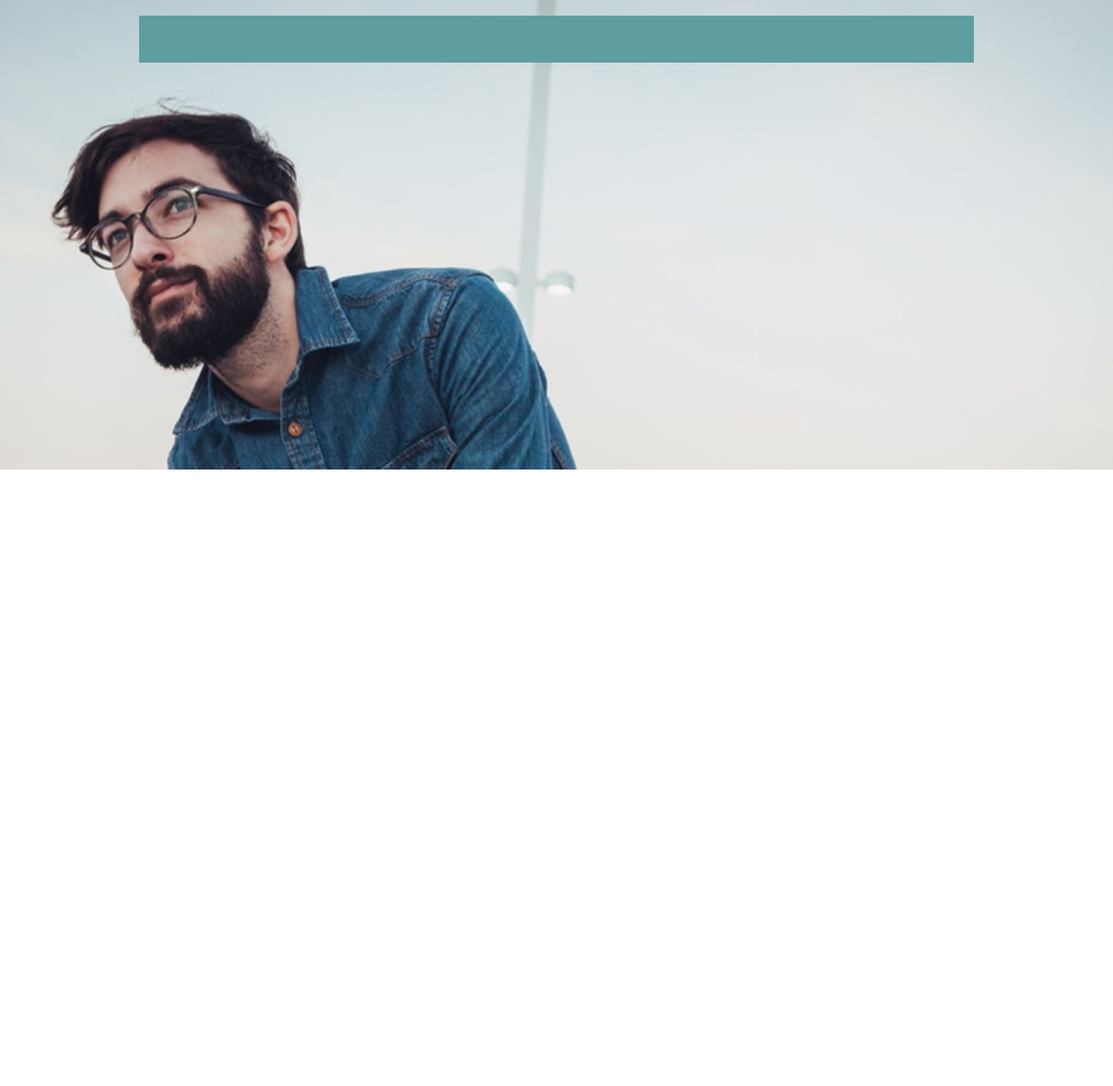
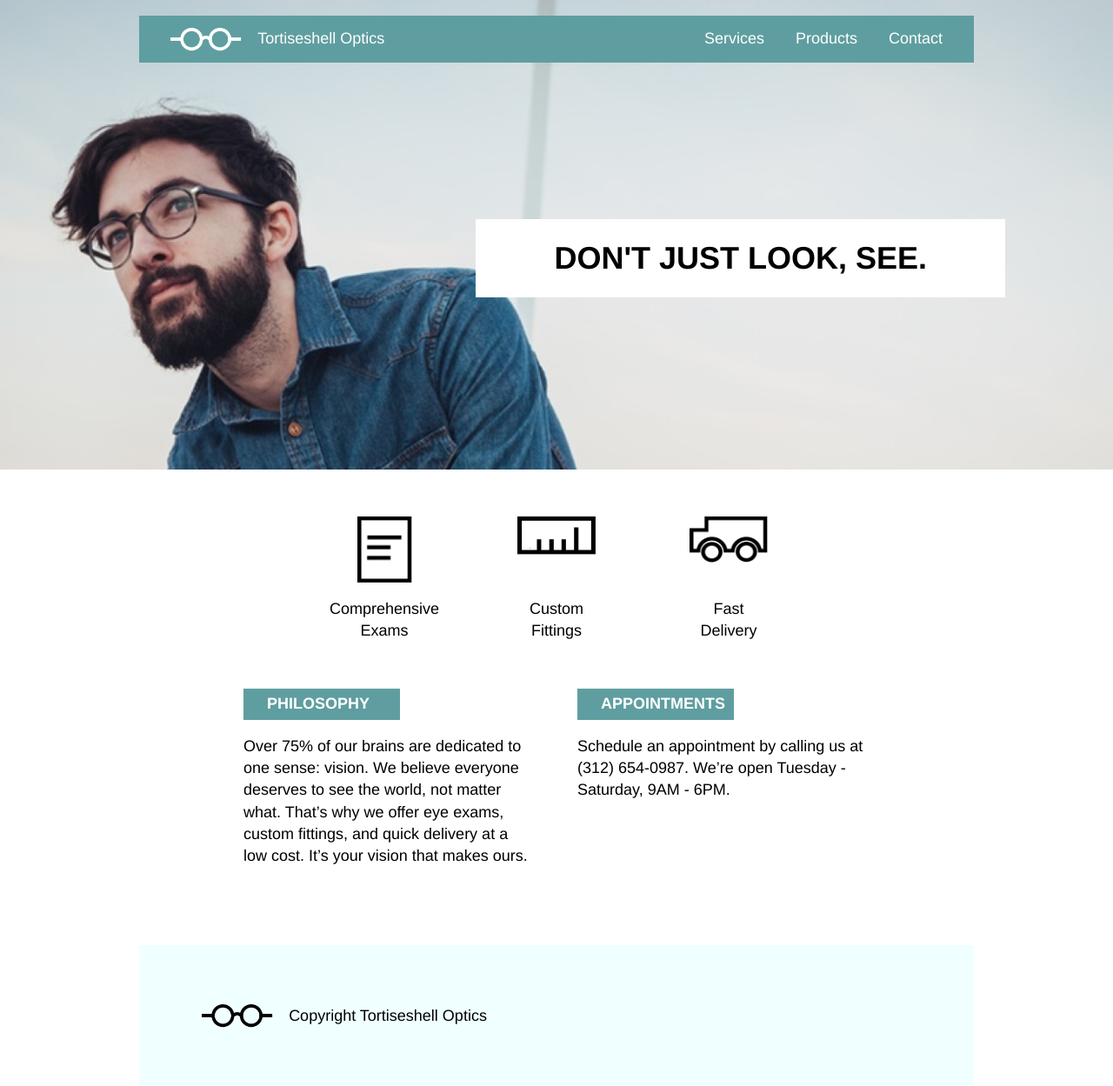
Before and after one commit to thelarchmage/TortoiseshellOptics, a plain HTML site: page index.html in a window 1280 px wide. Shown: the whole page at 87% size. Before the commit the page ends 900 px from the top, so only its background shows below. Drawn offline with Linux system fonts and the light colour scheme.

Commit message:
Add majority of site functionality, work on device compatibility

```diff
--- a/index.html
+++ b/index.html
@@ -7,23 +7,87 @@
     <link rel="stylesheet" type="text/css" href="./resources/css/style.css">
   </head>
   <body>
-    <!-- MAIN SECTION -->
-    <div class="container" id="main">
-      <!-- HEADER SECTION -->
-      <header class="container" id="header">
+    <!-- BACKGROUND SECTION 1 -->
+    <div class="container" id="bg1">
+      <!-- MAIN SECTION 1-->
+      <div class="container" id="main1">
+        <!-- HEADER SECTION -->
+        <header class="container" id="header">
+          <div class="container" id="left_head">
+            <div class="container" id="head_logo">
+              <img src="./resources/images/logo-white.png" alt="Glasses Logo">
+            </div>
+            <div class="container" id="name">
+              <h2>Tortiseshell Optics</h2>
+            </div>
+          </div>
+          <div class="container" id="right_head">
+            <nav class="container">
+              <h2 class="tab_desk">Services</h2>
+              <h2 class="tab_desk">Products</h2>
+              <h2 class="tab_desk">Contact</h2>
+              <h2 class="mobile">Menu</h2>
+            </nav>
+          </div>
+          <div class="container">
 
-      </header>
-      <div class="container" id="motto">
-
+          </div>
+        </header>
+        <!-- MOTTO SECTION -->
+        <div class="container" id="motto">
+          <h1>DON'T JUST LOOK, SEE.</h1>
+        </div>
       </div>
     </div>
-    <!-- MAIN SECTION 2 -->
-    <div class="container" id="main_2">
+    <!-- BACKGROUND SECTION 2 -->
+    <div class="container" id="bg2">
+      <!-- MAIN SECTION 2-->
+      <div class="container" id="main2">
+        <div class="container" id="products">
+          <div class="container" id="Exams">
+            <img src="./resources/images/paper-icon.png" alt="paper-icon">
+            <p>Comprehensive Exams</p>
+          </div>
+          <div class="container" id="Fittings">
+            <img src="./resources/images/ruler-icon.png" alt="Ruler Icon">
+            <p>Custom Fittings</p>
+          </div>
+          <div class="container" id="Delivery">
+            <img src="./resources/images/truck-icon.png" alt="Truck Icon">
+            <p>Fast Delivery</p>
+          </div>
+        </div>
+        <div class="container" id="Content">
+          <div class="container" id="Philosophy">
+            <div class="container" id="Phil_title">
+              <h2>PHILOSOPHY</h2>
+            </div>
+            <div class="container" id="Phil_text">
+              <p>
+                Over 75% of our brains are dedicated to one sense: vision. We believe everyone deserves to see the world, not matter what. That’s why we offer eye exams, custom fittings, and quick delivery at a low cost. It’s your vision that makes ours.
+              </p>
+            </div>
+          </div>
+          <div class="container" id="Appointments">
+            <div class="container" id="Appt_title">
+              <h2>APPOINTMENTS</h2>
+            </div>
+            <div class="container" id="Appt_text">
+              <p>
+                Schedule an appointment by calling us at (312) 654-0987. We’re open Tuesday - Saturday, 9AM - 6PM.
+              </p>
+            </div>
+          </div>
+        </div>
+        <!-- FOOTER SECTION -->
+        <footer class="container" id="footer">
+          <div class="container" id="foot_logo">
+            <img src="./resources/images/logo-black.png" alt="Glasses Logo">
+            <p>Copyright Tortiseshell Optics</p>
+          </div>
+        </footer>
+      </div>
+    </div>
 
-    </div>
-    <!-- FOOTER SECTION -->
-    <footer class="container" id="footer">
-
-    </footer>
   </body>
 </html>
--- a/resources/css/style.css
+++ b/resources/css/style.css
@@ -13,37 +13,257 @@ html {
   display: flex;
 }
 
-header {
-  position: static;
-  margin: 1rem auto;
-  background-color: cadetblue;
-  height: 3rem;
-  width: 960px;
-  z-index: 1;
+.mobile {
+  display: none;
 }
 
-#main {
+#header {
+  width: 960px;
+  height: 3rem;
+  margin: 1rem auto 0 auto;
+  background-color: cadetblue;
+  z-index: 1;
+  flex-direction: row;
+  justify-content: space-between;
+  align-items: center;
+}
+
+#left_head {
+  height: 100%;
+  width: 50%;
+  margin-left: 2rem;
+  flex-direction: row;
+  align-items: center;
+}
+
+#right_head {
+  height: 100%;
+  width: 50%;
+  margin-right: 2rem;
+  flex-direction: row;
+  justify-content: flex-end;
+  align-items: center;
+}
+
+#head_logo img {
+  height: 1.5rem;
+  width: auto;
+}
+
+#name h2 {
+  color: white;
+  margin: auto;
+  font-size: 1rem;
+  font-weight: normal;
+  margin-left: 1rem;
+}
+
+nav {
+  flex-direction: row;
+}
+
+nav h2 {
+  color: white;
+  margin-left: 2rem;
+  font-size: 1rem;
+  font-weight: normal;
+}
+
+#bg1 {
+  width: 100%;
+  height: 30rem;
   background-image: url(../images/glasses-bg.png);
   background-size: cover;
   background-position: center;
+  flex-direction: column;
+  justify-content: flex-start;
+  align-items: center;
   position: absolute;
   top: 0;
-  justify-content: center;
-  width: 100%;
-  height: 30rem;
   z-index: 10;
 }
 
-#motto {
-
+#main1 {
+  width: 960px;
+  height: 30rem;
+  flex-direction: column;
+  justify-content: flex-start;
+  align-items: center;
 }
 
-#main_2 {
-  width: 100%;
-  min-height: 50rem;
+#motto {
+  position: flex;
+  align-self: flex-end;
+  margin: 10rem -2rem;
+  height: 5rem;
+  width: auto;
   background-color: white;
 }
 
-footer {
+#motto h1 {
+  color: black;
+  font-weight: bold;
+  font-size: 2rem;
+  line-height: 1.2;
+  margin: auto;
+  padding: 0 5rem;
+}
 
+#bg2 {
+  position: absolute;
+  top: 30rem;
+  width: 100%;
+  min-height: auto;
+  background-color: white;
 }
+
+#main2 {
+  width: 960px;
+  height: auto;
+  margin: 0 auto;
+  flex-direction: column;
+  justify-content: flex-start;
+  align-items: center;
+  z-index: 2;
+}
+
+#products {
+  width: auto;
+  height: 8rem;
+  flex-direction: row;
+  align-items: center;
+  margin: 3rem;
+}
+
+#products div {
+  flex-direction: column;
+  justify-content: space-between;
+  align-items: center;
+  width: 5rem;
+  height: 8rem;
+  margin: 3rem;
+}
+
+#products div p {
+  text-align: center;
+}
+
+#Exams img {
+  width: 3.5rem;
+  height: auto;
+}
+
+#Fittings img, #Delivery img {
+  width: 5rem;
+  height: auto;
+}
+
+#Content {
+  width: auto;
+  height: auto;
+  justify-content: center;
+}
+
+#Philosophy, #Appointments {
+  width: 35%;
+  height: auto;
+  flex-direction: column;
+  margin: 0 2.5% 0 2.5%;
+}
+
+#Phil_title, #Appt_title {
+  height: 2rem;
+  width: 10rem;
+  background-color: cadetblue;
+  margin-bottom: 1rem;
+}
+
+#Phil_title h2, #Appt_title h2 {
+  font-size: 1rem;
+  margin: auto auto auto 1.5rem;
+  color: white;
+}
+
+#Phil_text, #Appt_text {
+  margin-bottom: 14rem;
+}
+
+#Phil_text p, #Appt_text p {
+  font-size: 1rem;
+}
+
+#footer {
+  position: absolute;
+  bottom: 0;
+  height: 9rem;
+  width: 960px;
+  background-color: azure;
+}
+
+#foot_logo {
+  align-items: center;
+  margin: auto 4rem;
+}
+
+#foot_logo img {
+  height: 1.5rem;
+  width: auto;
+}
+
+#foot_logo p {
+  margin-left: 1rem;
+}
+
+@media only screen and (max-width: 1080px) {
+  #header {
+    position: fixed;
+    margin-top: 0;
+    width: 100%;
+  }
+
+  #bg1 {
+    height: 22rem;
+  }
+
+  #main1 {
+    width: 100%;
+  }
+
+  #motto {
+    height: 2.33rem;
+    margin: 8rem 2rem 0 0;
+  }
+
+  #motto h1 {
+    font-size: 1.33rem;
+    padding: 0 4rem;
+  }
+
+  #bg2 {
+    top: 22rem;
+  }
+
+  #main2 {
+    width: 100%;
+
+  }
+
+  #Phil_text, #Appt_text {
+    margin-bottom: 17rem;
+  }
+
+  #footer {
+    width: 100%;
+    bottom: 3rem;
+  }
+}
+
+@media only screen and (max-width: 975px) {
+  .mobile {
+    display: flex;
+  }
+
+  .tab_desk {
+    display: none;
+  }
+}
```
